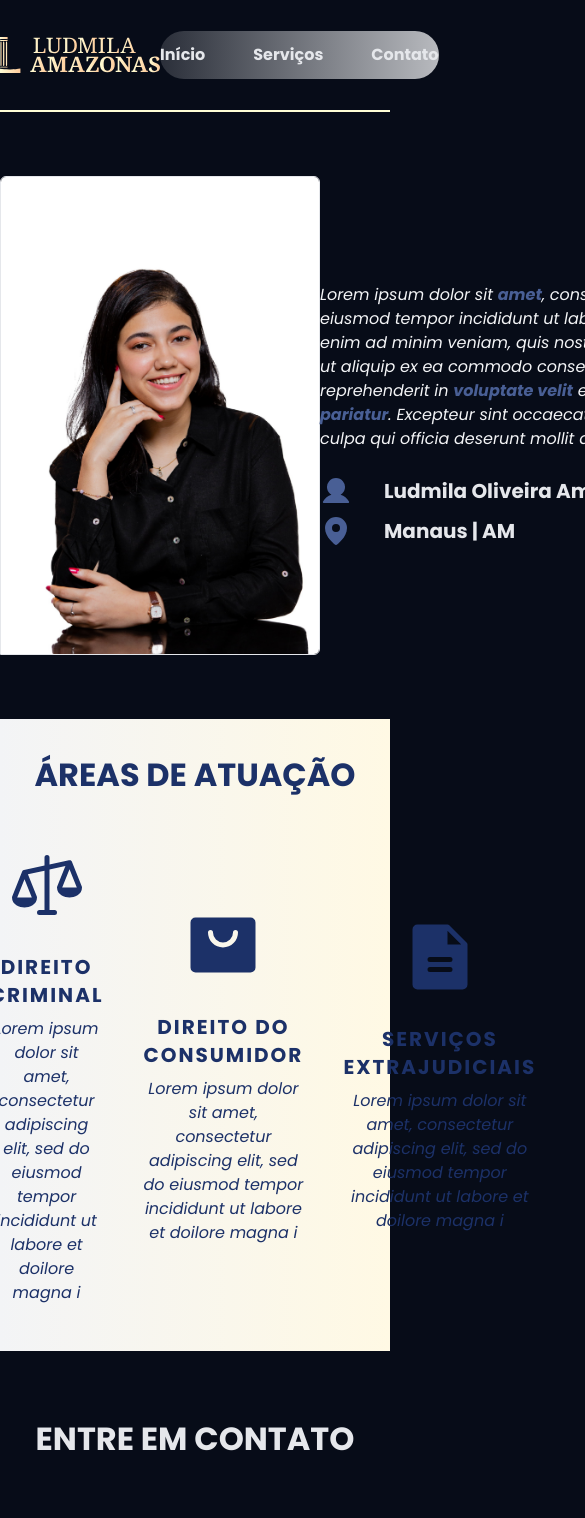
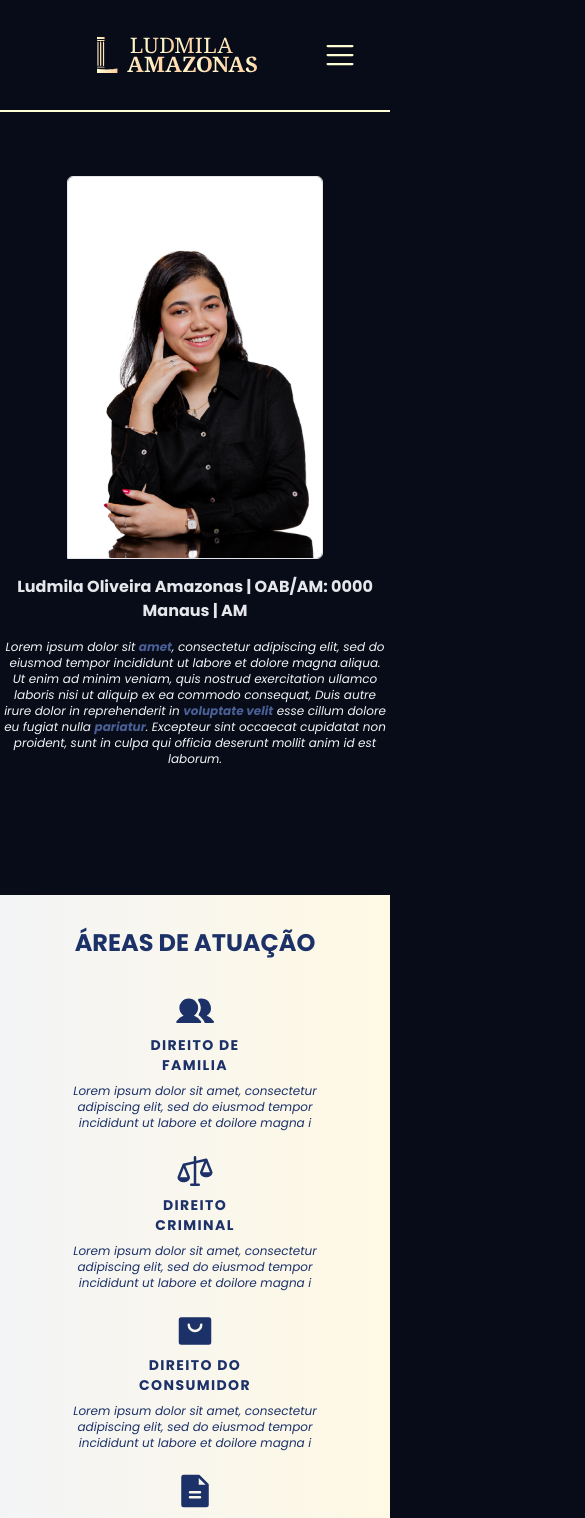
Before and after one commit to iPaulinh0/lud-adv, a React (Vite) app: page / in a window 390 px wide. Shown: the top 1518 px of the page, 585 px wide, since content can reach past the window. Built offline with nearby package versions, Linux system fonts and the light colour scheme.

Commit message:
feature: responsive design

```diff
--- a/src/components/Navbar.tsx
+++ b/src/components/Navbar.tsx
@@ -1,6 +1,6 @@
 export function Navbar() {
   return(
-    <div className="w-[20rem] h-12 bg-gradient-to-r from-gray-100/15 to-gray-100/75 rounded-full p-13 flex gap-12 justify-center items-center">
+    <div className="w-[20rem] h-12 bg-gradient-to-r from-gray-100/15 to-gray-100/75 rounded-full p-13 flex gap-12 justify-center items-center max-[1000px]:hidden">
       <a href="" className="font-bold text-base text-gray-200 active:shadow-xl active:bg-gradient-to-r active:from-gray-100 active:to-gray-400 active:rounded-full active:py-1 active:px-4 active:text-gray-950">Início</a>
       <a href="" className="font-bold text-base text-gray-200">Serviços</a>
       <a href="" className="font-bold text-base text-gray-200">Contato</a>
--- a/src/components/SelectionField.tsx
+++ b/src/components/SelectionField.tsx
@@ -3,7 +3,15 @@ export function SelectionField() {
     <div className="flex flex-1 flex-col gap-2 mb-9">
       <label htmlFor="services" className="font-bold text-xl text-gray-200">Serviço</label>
       <select id="services"
-        className="bg-blue-dark-sky border border-indigo-blue py-4 px-6 w=[37.5rem] rounded-lg text-gray-400 text-base focus:outline-none focus:border-sun-orange"
+        className="
+          bg-blue-dark-sky border border-indigo-blue
+            py-4 px-6 w=[37.5rem] rounded-lg
+            text-gray-400 text-base
+            focus:outline-none focus:border-sun-orange
+            max-md:w-[30rem]
+            max-[480px]:w-[24rem]
+            max-[385px]:w-[20rem]
+            "
         >
           <option selected>Selecione o serviço desejado</option>
           <option value="direito-de-familia">Direito de Familia</option>
--- a/src/sections/Footer.tsx
+++ b/src/sections/Footer.tsx
@@ -6,7 +6,7 @@ export function Footer() {
   return(
     <div className="w-screen max-w-[1200px] h-52 border-t border-sand-100 flex flex-col items-center justify-center pt-3">
 
-      <div className='flex gap-36 items-center mb-5'>
+      <div className='flex gap-36 items-center mb-5 max-[450px]:flex-col max-[450px]:gap-3 max-[450px]:mb-1'>
         <img src={Logo} alt="Logotipo Ludmila Advogada dourado" className='w-40' />
         <nav className='flex flex-row gap-2'>
           <a href="#">
@@ -18,8 +18,8 @@ export function Footer() {
         </nav>
       </div>
 
-      <p className='text-sm text-gray-200 mb-1'>Todos os direitos reservados © Ludmila Oliveira Amazonas | OAB/AM: 0000</p>
-      <p className='text-xs text-gray-200'>Criado por <a href="https://www.linkedin.com/in/paulo-victor-208954162/" target='_blank' className='font-bold text-sand-100 hover:underline'>Paulo Victor</a></p>
+      <p className='text-sm text-gray-200 mb-1 max-xs:text-xs max-[450px]:text-[10px]'>Todos os direitos reservados © Ludmila Oliveira Amazonas | OAB/AM: 0000</p>
+      <p className='text-xs text-gray-200 max-[450px]:text-[10px]'>Criado por <a href="https://www.linkedin.com/in/paulo-victor-208954162/" target='_blank' className='font-bold text-sand-100 hover:underline'>Paulo Victor</a></p>
     </div>
   )
 }
--- a/src/sections/Header.tsx
+++ b/src/sections/Header.tsx
@@ -1,13 +1,17 @@
 import Logo from '../../public/logo.svg'
 import { Navbar } from '../components/Navbar'
+import { List } from 'phosphor-react'
 
 export function Header() {
   return (
-    <div className='w-screen max-w-[1200px] h-28 flex items-center justify-between border-b-2 border-sand-100'>
-      <div></div>
-      <div></div>
+    <div className='w-screen max-w-[1200px] h-28 flex items-center justify-between border-b-2 border-sand-100 max-[1240px]:max-w-[976px] max-[1000px]: px-8'>
+      <div className=''></div>
+      <div className='max-[1000px]:hidden'></div>
       <img src={Logo} alt="Ludmila Advogada logo dourada" className='w-40'/>
       <Navbar />
+      <button className='hidden max-[1000px]:block'>
+        <List size={36} className='text-sand-100'/>
+      </button>
     </div>
   )
 }
--- a/src/sections/Hero.tsx
+++ b/src/sections/Hero.tsx
@@ -3,10 +3,32 @@ import { User, MapPin } from 'phosphor-react'
 
 export function Hero() {
   return (
-    <div className='w-screen max-w-[1200px] items-center my-16 flex justify-between'>
-      <img src={MainIMG} alt="Advogada Ludmila com mão embaixo do queixo." className='w-80 border border-sand rounded-br-md rounded-tr-md rounded-tl-md'/>
+    <div className='w-screen max-w-[1200px] items-center my-16 flex justify-between max-lg:max-w-[976px]
+     max-md:max-w-[768px]
+     max-sm:flex-col
+     '
+     >
+      <img src={MainIMG} alt="Advogada Ludmila com mão embaixo do queixo." className='w-80 border border-sand rounded-br-md rounded-tr-md rounded-tl-md max-md:w-64'/>
+      <div className='hidden max-sm:flex max-sm:flex-col max-sm:items-center max-sm:my-4'>
+        <p className='font-bold text-xl text-gray-200 max-md:text-base max-[385px]:text-sm'>Ludmila Oliveira Amazonas | OAB/AM: 0000</p>
+        <p className='font-bold text-xl text-gray-200 max-md:text-base max-[385px]:text-sm'>Manaus | AM</p>
+      </div>
       <div>
-        <p className='text-base w-[35rem] h-[12rem] text-gray-100 italic'>
+        <p className='text-base w-[35rem] h-[12rem] text-gray-100 italic
+          max-md:text-xs
+          max-md:w-[24rem]
+          max-md:h-[8rem]
+          max-md:mb-4
+          max-sm:text-center
+          max-sm:w-[35rem]
+          max-sm:text-base
+          max-sm:mb-16
+          max-xs:text-xs
+          max-xs:w-[24rem]
+          max-[385px]:w-[20rem]
+          max-[385px]:text-8px
+          '
+          >
           Lorem ipsum dolor sit <strong className='font-bold text-indigo-blue'>amet</strong>, consectetur adipiscing elit, sed do
           eiusmod tempor incididunt ut labore et dolore magna aliqua. Ut enim
           ad minim veniam, quis nostrud exercitation ullamco laboris nisi ut
@@ -15,13 +37,13 @@ export function Hero() {
           <strong className='font-bold text-indigo-blue'>pariatur</strong>. Excepteur sint occaecat cupidatat non proident, sunt in
           culpa qui officia deserunt mollit anim id est laborum.
         </p>
-        <div className='flex gap-8 items-center mb-2'>
-          <User size={32} weight='fill' className='text-indigo-blue'/>
-          <p className='font-bold text-xl text-gray-200'>Ludmila Oliveira Amazonas | OAB/AM: 0000</p>
+        <div className='flex gap-8 items-center mb-2 max-md:gap-4 max-sm:hidden'>
+          <User weight='fill' className='text-indigo-blue text-[32px] max-md:text-[20px]'/>
+          <p className='font-bold text-xl text-gray-200 max-md:text-base'>Ludmila Oliveira Amazonas | OAB/AM: 0000</p>
         </div>
-        <div className='flex gap-8 items-center'>
-          <MapPin size={32} weight='fill' className='text-indigo-blue'/>
-          <p className='font-bold text-xl text-gray-200'>Manaus | AM</p>
+        <div className='flex gap-8 items-center max-md:gap-4 max-sm:hidden'>
+          <MapPin weight='fill' className='text-indigo-blue text-[32px] max-md:text-[20px]'/>
+          <p className='font-bold text-xl text-gray-200 max-md:text-base'>Manaus | AM</p>
         </div>
       </div>
     </div>
--- a/src/sections/Services.tsx
+++ b/src/sections/Services.tsx
@@ -3,44 +3,52 @@ import { Users, Scales, FileText, ShoppingBag } from "phosphor-react"
 export function Services() {
   return(
     <div className="w-screen bg-gradient-to-r from-gray-100 to-sand-50 flex flex-col items-center justify-center py-8 px-4 gap-8">
-        <h1 className="font-bold text-[2rem] text-blue-sky">ÁREAS DE ATUAÇÃO</h1>
+        <h1 className="font-bold text-[2rem] text-blue-sky max-sm:text-2xl">ÁREAS DE ATUAÇÃO</h1>
 
-        <div className="flex items-center justify-center gap-10">
+        <div className="flex items-center justify-center gap-10 max-lg:gap-5 max-sm:flex-col">
 
-          <div className="flex flex-col items-center justify-center">
-            <Users size={80} weight="fill" className="text-blue-sky mb-7" />
-            <h2 className="font-bold text-xl text-blue-sky uppercase text-center mb-2 tracking-widest">Direito de <br /> Familia</h2>
-            <p className="text-base text-blue-sky italic text-center">
+          <div className="flex flex-col items-center justify-center max-sm:flex-row max-[450px]:flex-col max-[450px]:items-center">
+            <div className="flex flex-col items-center gap-7 max-sm:gap-1 max-sm:mr-10 max-[450px]:mr-0">
+              <Users weight="fill" className="text-blue-sky text-[80px] max-lg:text-[40px]" />
+              <h2 className="font-bold text-xl text-blue-sky uppercase text-center mb-2 tracking-widest max-lg:text-lg max-md:text-base max-xs:text-sm">Direito de <br /> Familia</h2>
+            </div>
+            <p className="text-base text-blue-sky italic text-center max-lg:text-xs max-sm:text-base max-xs:text-xs">
               Lorem ipsum dolor sit amet, consectetur <br/>
               adipiscing elit, sed do eiusmod tempor <br/>
               incididunt ut labore et doilore magna i <br/>
             </p>
           </div>
 
-          <div className="flex flex-col items-center justify-center">
-            <Scales size={80} weight="fill" className="text-blue-sky mb-7" />
-            <h2 className="font-bold text-xl text-blue-sky uppercase text-center mb-2 tracking-widest">Direito <br /> Criminal</h2>
-            <p className="text-base text-blue-sky italic text-center">
+          <div className="flex flex-col items-center justify-center max-sm:flex-row max-[450px]:flex-col ">
+            <div className="flex flex-col items-center gap-7 max-sm:gap-1 max-sm:mr-10 max-[450px]:mr-0">
+              <Scales weight="fill" className="text-blue-sky text-[80px] max-lg:text-[40px]" />
+              <h2 className="font-bold text-xl text-blue-sky uppercase text-center mb-2 tracking-widest max-lg:text-lg max-md:text-base max-xs:text-sm">Direito <br /> Criminal</h2>
+            </div>
+            <p className="text-base text-blue-sky italic text-center max-lg:text-xs max-sm:text-base max-xs:text-xs">
               Lorem ipsum dolor sit amet, consectetur <br/>
               adipiscing elit, sed do eiusmod tempor <br/>
               incididunt ut labore et doilore magna i <br/>
             </p>
           </div>
 
-          <div className="flex flex-col items-center justify-center">
-            <ShoppingBag size={80} weight="fill" className="text-blue-sky mb-7" />
-            <h2 className="font-bold text-xl text-blue-sky uppercase text-center mb-2 tracking-widest">Direito do <br /> Consumidor</h2>
-            <p className="text-base text-blue-sky italic text-center">
+          <div className="flex flex-col items-center justify-center max-sm:flex-row max-[450px]:flex-col ">
+            <div className="flex flex-col items-center gap-7 max-sm:gap-1 max-sm:mr-10 max-[450px]:mr-0">
+              <ShoppingBag weight="fill" className="text-blue-sky text-[80px] max-lg:text-[40px]" />
+              <h2 className="font-bold text-xl text-blue-sky uppercase text-center mb-2 tracking-widest max-lg:text-lg max-md:text-base max-xs:text-sm">Direito do <br /> Consumidor</h2>
+            </div>
+            <p className="text-base text-blue-sky italic text-center max-lg:text-xs max-sm:text-base max-xs:text-xs">
               Lorem ipsum dolor sit amet, consectetur <br/>
               adipiscing elit, sed do eiusmod tempor <br/>
               incididunt ut labore et doilore magna i <br/>
             </p>
           </div>
 
-          <div className="flex flex-col items-center justify-center">
-            <FileText size={80} weight="fill" className="text-blue-sky mb-7" />
-            <h2 className="font-bold text-xl text-blue-sky uppercase text-center mb-2 tracking-widest">Serviços <br /> Extrajudiciais</h2>
-            <p className="text-base text-blue-sky italic text-center">
+          <div className="flex flex-col items-center justify-center max-sm:flex-row max-[450px]:flex-col">
+            <div className="flex flex-col items-center gap-7 max-sm:gap-1 max-sm:mr-10 max-[450px]:mr-0">
+              <FileText weight="fill" className="text-blue-sky text-[80px] max-lg:text-[40px]" />
+              <h2 className="font-bold text-xl text-blue-sky uppercase text-center mb-2 tracking-widest max-lg:text-lg max-md:text-base max-xs:text-sm">Serviços <br /> Extrajudiciais</h2>
+            </div>
+            <p className="text-base text-blue-sky italic text-center max-lg:text-xs max-sm:text-base max-xs:text-xs">
               Lorem ipsum dolor sit amet, consectetur <br/>
               adipiscing elit, sed do eiusmod tempor <br/>
               incididunt ut labore et doilore magna i <br/>
--- a/tailwind.config.js
+++ b/tailwind.config.js
@@ -5,6 +5,14 @@ export default {
     "./src/**/*.{js,ts,jsx,tsx}",
   ],
   theme: {
+    screens: {
+      xs: '570px',
+      sm: '780px',
+      md: '1000px',
+      lg: '1240px',
+      xl: '1440px',
+    },
+
     fontFamily: {
       'sans': ['Poppins', 'system-ui']
     },
```
Also changed, not shown: src/components/Inputs.tsx (+12 -2 lines), src/sections/Contact.tsx (+13 -1 lines).
